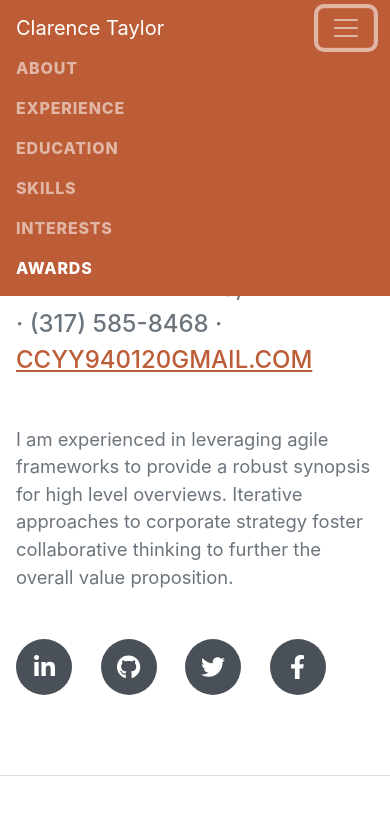
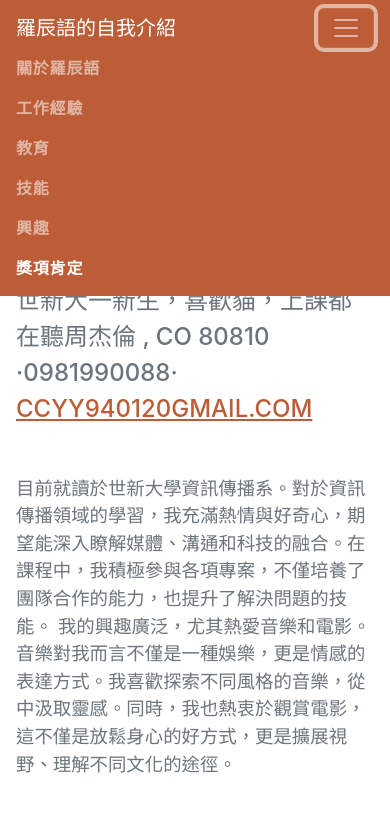
Before and after one commit to nita0120/nita0120.github.io, a plain HTML site: page index.html in a window 390 px wide. Both pictures are taken after a click on the button "Toggle navigation". Shown: the top 823 px of the page. Drawn offline with nearby package versions, Linux system fonts and the light colour scheme; a web font is replaced by a local one.

Commit message:
修改了naw

```diff
--- a/index.html
+++ b/index.html
@@ -20,18 +20,18 @@
         <!-- Navigation-->
         <nav class="navbar navbar-expand-lg navbar-dark bg-primary fixed-top" id="sideNav">
             <a class="navbar-brand js-scroll-trigger" href="#page-top">
-                <span class="d-block d-lg-none">Clarence Taylor</span>
+                <span class="d-block d-lg-none">羅辰語的自我介紹</span>
                 <span class="d-none d-lg-block"><img class="img-fluid img-profile rounded-circle mx-auto mb-2" src="assets/img/profile.jpg" alt="..." /></span>
             </a>
             <button class="navbar-toggler" type="button" data-bs-toggle="collapse" data-bs-target="#navbarResponsive" aria-controls="navbarResponsive" aria-expanded="false" aria-label="Toggle navigation"><span class="navbar-toggler-icon"></span></button>
             <div class="collapse navbar-collapse" id="navbarResponsive">
                 <ul class="navbar-nav">
-                    <li class="nav-item"><a class="nav-link js-scroll-trigger" href="#about">About</a></li>
-                    <li class="nav-item"><a class="nav-link js-scroll-trigger" href="#experience">Experience</a></li>
-                    <li class="nav-item"><a class="nav-link js-scroll-trigger" href="#education">Education</a></li>
-                    <li class="nav-item"><a class="nav-link js-scroll-trigger" href="#skills">Skills</a></li>
-                    <li class="nav-item"><a class="nav-link js-scroll-trigger" href="#interests">Interests</a></li>
-                    <li class="nav-item"><a class="nav-link js-scroll-trigger" href="#awards">Awards</a></li>
+                    <li class="nav-item"><a class="nav-link js-scroll-trigger" href="#about">關於羅辰語</a></li>
+                    <li class="nav-item"><a class="nav-link js-scroll-trigger" href="#experience">工作經驗</a></li>
+                    <li class="nav-item"><a class="nav-link js-scroll-trigger" href="#education">教育</a></li>
+                    <li class="nav-item"><a class="nav-link js-scroll-trigger" href="#skills">技能</a></li>
+                    <li class="nav-item"><a class="nav-link js-scroll-trigger" href="#interests">興趣</a></li>
+                    <li class="nav-item"><a class="nav-link js-scroll-trigger" href="#awards">獎項肯定</a></li>
                 </ul>
             </div>
         </nav>
@@ -44,11 +44,17 @@
                         Nitalaw
                         <span class="text-primary">羅辰語</span>
                     </h1>
+                    <h2 class="text-primary">A112070043</h2>
                     <div class="subheading mb-5">
-                        3542 Berry Street · Cheyenne Wells, CO 80810 · (317) 585-8468 ·
+                        世新大一新生，喜歡貓，上課都在聽周杰倫
+                    , CO 80810 ·0981990088·
                         <a href="mailto:ccyy940120@gmail.com">ccyy940120gmail.com</a>
                     </div>
-                    <p class="lead mb-5">I am experienced in leveraging agile frameworks to provide a robust synopsis for high level overviews. Iterative approaches to corporate strategy foster collaborative thinking to further the overall value proposition.</p>
+                    <p class="lead mb-5">目前就讀於世新大學資訊傳播系。對於資訊傳播領域的學習，我充滿熱情與好奇心，期望能深入瞭解媒體、溝通和科技的融合。在課程中，我積極參與各項專案，不僅培養了團隊合作的能力，也提升了解決問題的技能。
+
+                        我的興趣廣泛，尤其熱愛音樂和電影。音樂對我而言不僅是一種娛樂，更是情感的表達方式。我喜歡探索不同風格的音樂，從中汲取靈感。同時，我也熱衷於觀賞電影，這不僅是放鬆身心的好方式，更是擴展視野、理解不同文化的途徑。
+
+                        </p>
                     <div class="social-icons">
                         <a class="social-icon" href="#!"><i class="fab fa-linkedin-in"></i></a>
                         <a class="social-icon" href="#!"><i class="fab fa-github"></i></a>
@@ -61,10 +67,10 @@
             <!-- Experience-->
             <section class="resume-section" id="experience">
                 <div class="resume-section-content">
-                    <h2 class="mb-5">Experience</h2>
+                    <h2 class="mb-5">社團經驗</h2>
                     <div class="d-flex flex-column flex-md-row justify-content-between mb-5">
                         <div class="flex-grow-1">
-                            <h3 class="mb-0">Senior Web Developer</h3>
+                            <h3 class="mb-0">模聯社</h3>
                             <div class="subheading mb-3">Intelitec Solutions</div>
                             <p>Bring to the table win-win survival strategies to ensure proactive domination. At the end of the day, going forward, a new normal that has evolved from generation X is on the runway heading towards a streamlined cloud solution. User generated content in real-time will have multiple touchpoints for offshoring.</p>
                         </div>
@@ -100,10 +106,10 @@
             <!-- Education-->
             <section class="resume-section" id="education">
                 <div class="resume-section-content">
-                    <h2 class="mb-5">Education</h2>
+                    <h2 class="mb-5">教育</h2>
                     <div class="d-flex flex-column flex-md-row justify-content-between mb-5">
                         <div class="flex-grow-1">
-                            <h3 class="mb-0">University of Colorado Boulder</h3>
+                            <h3 class="mb-0">大學</h3>
                             <div class="subheading mb-3">Bachelor of Science</div>
                             <div>Computer Science - Web Development Track</div>
                             <p>GPA: 3.23</p>
@@ -112,7 +118,7 @@
                     </div>
                     <div class="d-flex flex-column flex-md-row justify-content-between">
                         <div class="flex-grow-1">
-                            <h3 class="mb-0">James Buchanan High School</h3>
+                            <h3 class="mb-0">高中</h3>
                             <div class="subheading mb-3">Technology Magnet Program</div>
                             <p>GPA: 3.56</p>
                         </div>
@@ -124,7 +130,7 @@
             <!-- Skills-->
             <section class="resume-section" id="skills">
                 <div class="resume-section-content">
-                    <h2 class="mb-5">Skills</h2>
+                    <h2 class="mb-5">技能</h2>
                     <div class="subheading mb-3">Programming Languages & Tools</div>
                     <ul class="list-inline dev-icons">
                         <li class="list-inline-item"><i class="fab fa-html5"></i></li>
@@ -165,7 +171,7 @@
             <!-- Interests-->
             <section class="resume-section" id="interests">
                 <div class="resume-section-content">
-                    <h2 class="mb-5">Interests</h2>
+                    <h2 class="mb-5">興趣</h2>
                     <p>Apart from being a web developer, I enjoy most of my time being outdoors. In the winter, I am an avid skier and novice ice climber. During the warmer months here in Colorado, I enjoy mountain biking, free climbing, and kayaking.</p>
                     <p class="mb-0">When forced indoors, I follow a number of sci-fi and fantasy genre movies and television shows, I am an aspiring chef, and I spend a large amount of my free time exploring the latest technology advancements in the front-end web development world.</p>
                 </div>
@@ -174,7 +180,7 @@
             <!-- Awards-->
             <section class="resume-section" id="awards">
                 <div class="resume-section-content">
-                    <h2 class="mb-5">Awards & Certifications</h2>
+                    <h2 class="mb-5">獎項肯定</h2>
                     <ul class="fa-ul mb-0">
                         <li>
                             <span class="fa-li"><i class="fas fa-trophy text-warning"></i></span>
```
